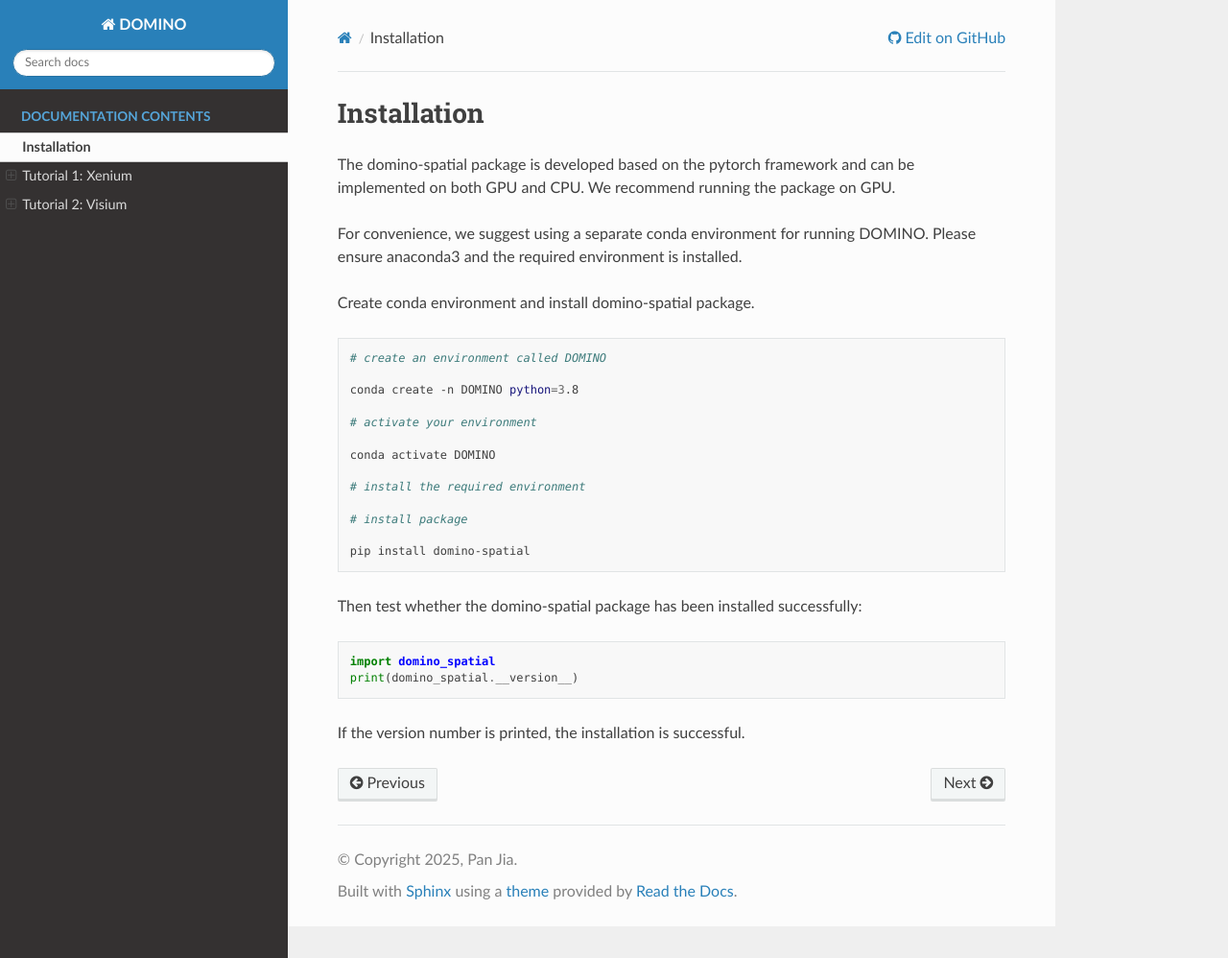
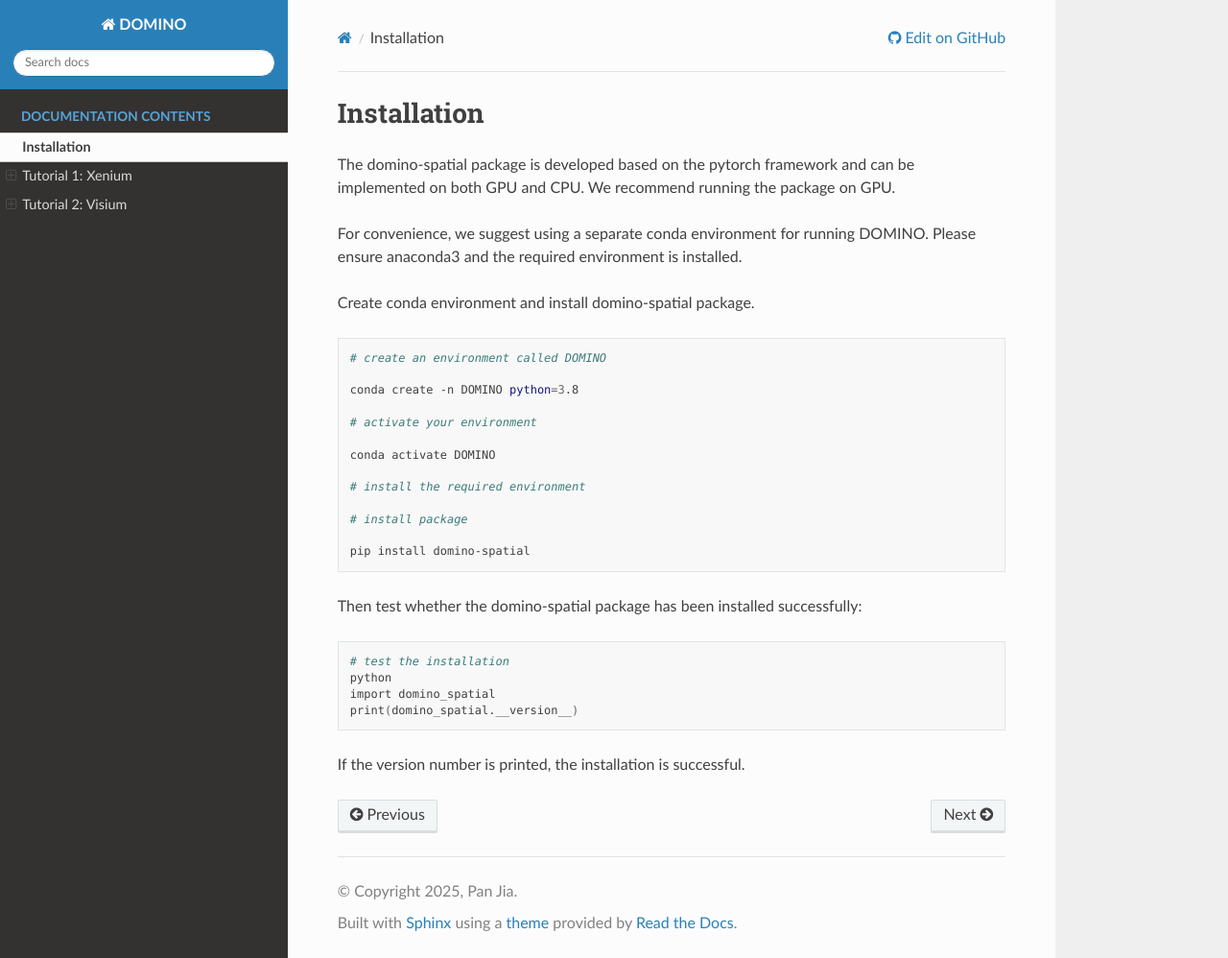
Before and after one commit to programmerjia/DOMINO-Tutorials, a Sphinx documentation site: the page built from docs/source/Installation.md, in a window 1280 px wide and 998 px high. Shown: the whole window at 96% size. Built offline with Sphinx 7.4.7 and the Read the Docs theme 3.1.0, drawn with Linux system fonts in a browser that asks for light colours.

Commit message:
Update Installation.md

````diff
--- a/docs/source/Installation.md
+++ b/docs/source/Installation.md
@@ -23,7 +23,9 @@ pip install domino-spatial
 
 Then test whether the domino-spatial package has been installed successfully:
 
-```python
+```bash
+# test the installation
+python
 import domino_spatial
 print(domino_spatial.__version__)
 ```
````
